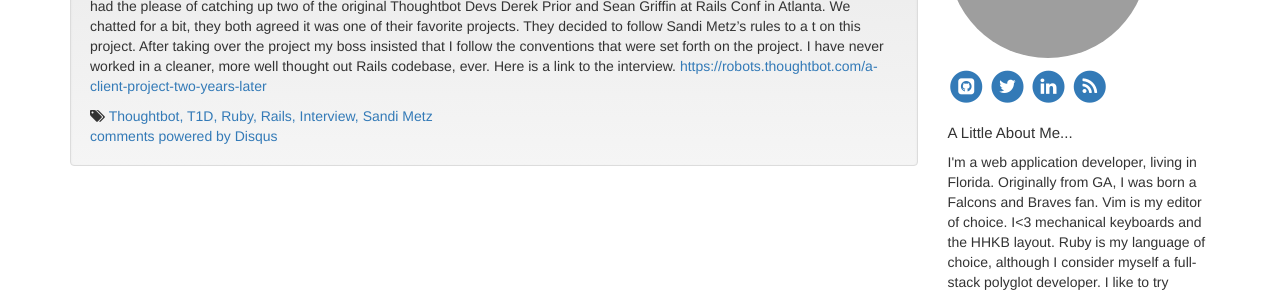
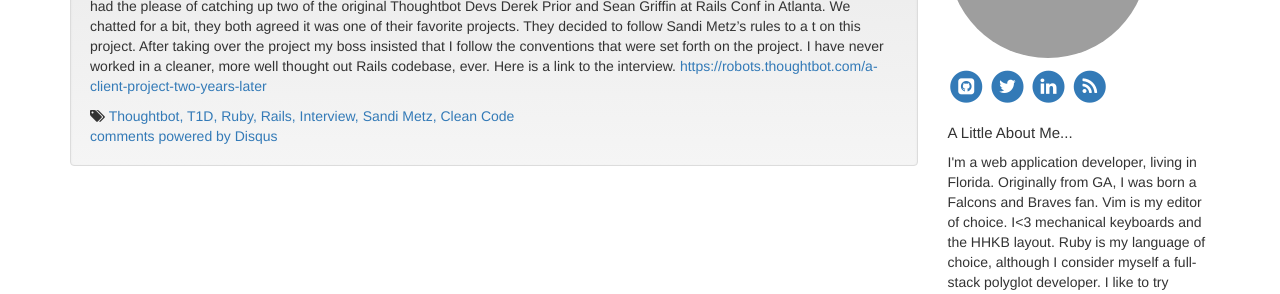
Before and after one commit to danielnolan/danielnolan.github.com, a Jekyll site: the page built from _posts/2015-11-04-that-time-derek-from-thougtbot-interviewed-me.md, in a window 1280 px wide and 1041 px high. Shown: the part 202-496 px from the top of the window. Built offline with Jekyll 4.4.1, drawn with Linux system fonts in a browser that asks for light colours; nearby versions of some CDN libraries; comment, search, counter and statistics services are not loaded; grey boxes are pictures that could not be loaded.

Commit message:
Update tags

```diff
--- a/_posts/2015-11-04-that-time-derek-from-thougtbot-interviewed-me.md
+++ b/_posts/2015-11-04-that-time-derek-from-thougtbot-interviewed-me.md
@@ -13,6 +13,7 @@ tags:
 - Rails
 - Interview
 - Sandi Metz
+- Clean Code
 
 description: Derek get's my take on what it was like to take over a Thoughtbot project.
 
```
